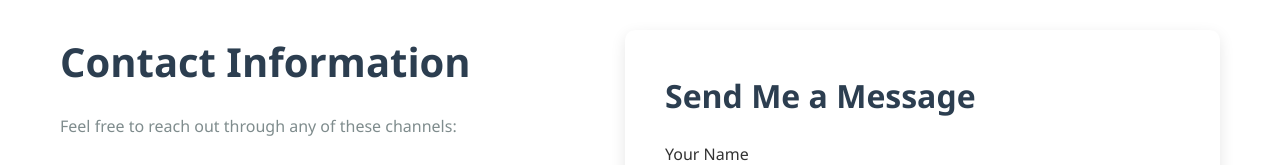
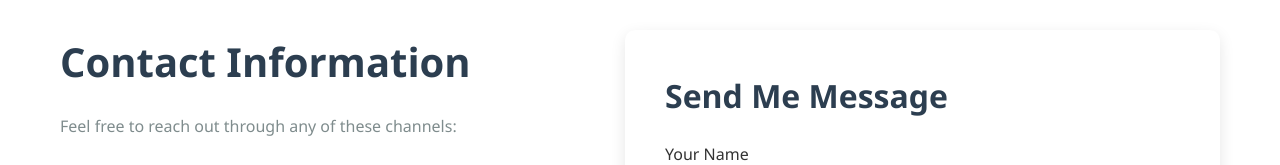
Before and after one commit to Oduro-ntiamoah/oduro.github.io, a plain HTML site: page contact.html in a window 1280 px wide. Shown: the part 435-600 px from the top of the page. Drawn offline with Linux system fonts and the light colour scheme.

Commit message:
Update contact.html

```diff
--- a/contact.html
+++ b/contact.html
@@ -75,7 +75,7 @@
             </div>
 
             <div class="contact-form">
-                <h2>Send Me a Message</h2>
+                <h2>Send Me Message</h2>
                 <form id="contactForm" name="contact"  action="https://forms.gle/M7vZyRdrZUYVSmnd8" method="POST">
                     <div class="form-group">
                         <label for="name">Your Name</label>
```
